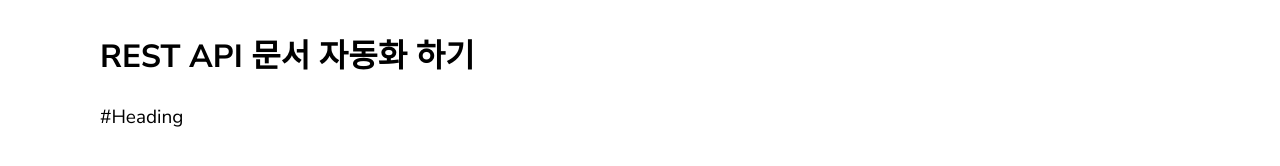
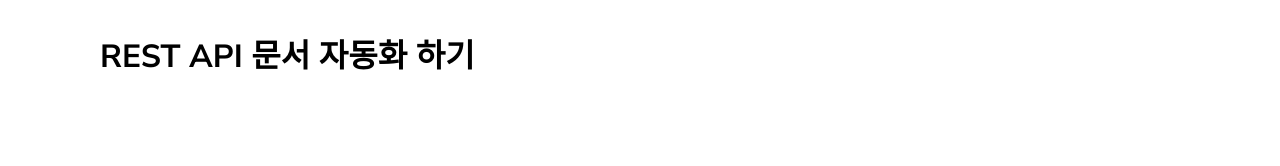
Before and after one commit to rbwls31/rbwls31.github.io, a Jekyll site: the page built from _posts/2020-06-13-swagger-post.markdown, in a window 1280 px wide. Shown: the part 374-540 px from the top of the page. Built offline with Jekyll 4.4.1, drawn with Linux system fonts in a browser that asks for light colours; our own code applies the rules of GitHub Pages for plain Markdown files.

Commit message:
_posts/2020-06-13-swagger-post.markdown updated from https://stackedit.io/

```diff
--- a/_posts/2020-06-13-swagger-post.markdown
+++ b/_posts/2020-06-13-swagger-post.markdown
@@ -1,9 +1,9 @@
 ## REST API 문서 자동화 하기
 
-#Heading
+
 
 
 <!--stackedit_data:
-eyJoaXN0b3J5IjpbNjk3MDI3NjIsLTQ4Mjc5NjkzMSwtNDc2Mz
-I4NjE4XX0=
+eyJoaXN0b3J5IjpbNTA3ODk3NTc3LDY5NzAyNzYyLC00ODI3OT
+Y5MzEsLTQ3NjMyODYxOF19
 -->
```
